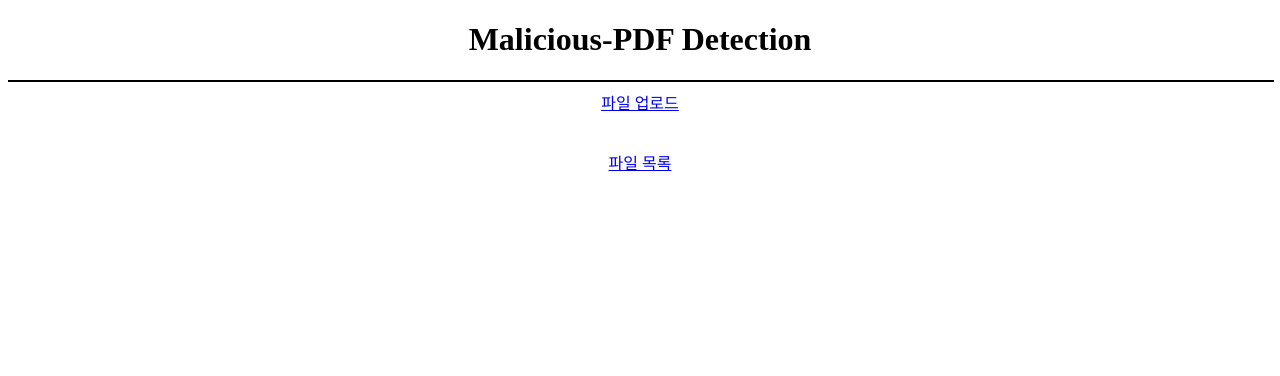
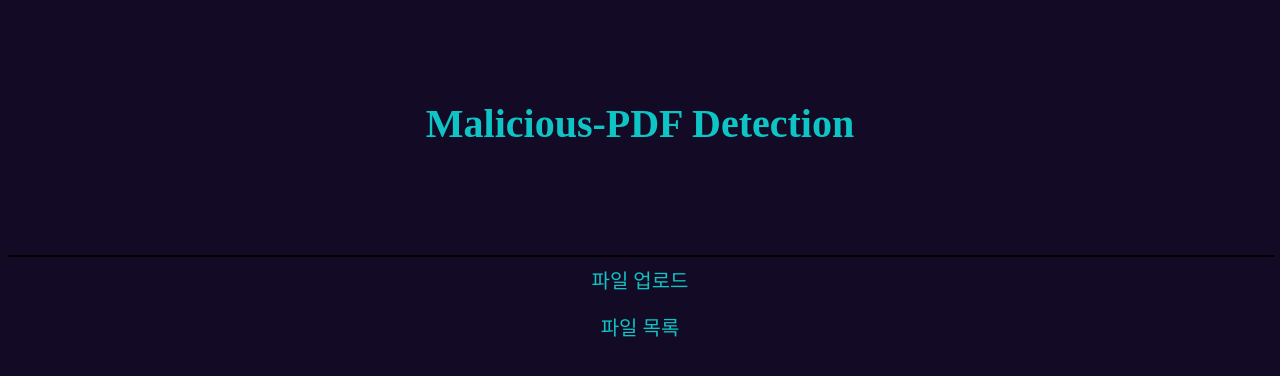
Before and after one commit to julia-ing/MalPdf-Detection, a Flask app: page / in a window 1280 px wide. Shown: the top 376 px of the page. Run offline with Flask 2, Linux system fonts and the light colour scheme; some web fonts are replaced.

Commit message:
add home css

```diff
--- a/templates/home.html
+++ b/templates/home.html
@@ -28,20 +28,58 @@
 
 <!DOCTYPE html>
 <meta charset="UTF-8">
-<html>
+<html class="h_bg">
 <head>
-    <title>MalPDFDetection</title>
+    <title>웹보 쏘 하드</title>
 </head>
 
+<style>
+    @font-face {
+      font-family: "TmoneyRoundWindExtraBold";
+      src: url("https://cdn.jsdelivr.net/gh/projectnoonnu/noonfonts_20-07@1.0/TmoneyRoundWindExtraBold.woff")
+        format("woff");
+      font-weight: normal;
+      font-style: normal;
+    }
+    .h_bg {
+        background-color: rgb(19, 10, 37);
+        text-align: center;
+    }
+    .h_title {
+        color:rgb(15, 196, 196);
+        margin-top: 100px;
+        padding-bottom: 100px;
+        font-size: 40px;
+        font-weight: 800;
+        font-family: "TmoneyRoundWindExtraBold";
+    }
+    a:hover {
+        color : rgb(188, 242, 245);
+    }
+    .h_list {
+        text-align: center;
+        color: rgb(15, 196, 196);
+        text-decoration: none;
+        font-size: 20px;
+        font-family: "TmoneyRoundWindExtraBold";
+    }
+</style>
+
 <body>
-<div style="text-align: center;"><h1>Malicious-PDF Detection</h1></div>
+
+    <div class="h_title">
+        Malicious-PDF Detection
+    </div>
+
 <hr width="100%" color="black"/>
 
 <div style="text-align: center;">
     <form>
-        <a href="./upload">파일 업로드</a><br><br><br>
-        <a href="./list">파일 목록</a><br><br><br>
+        <a href="./upload" class="h_list">파일 업로드</a>
+        <br/><br/>
+        <a href="./list" class="h_list">파일 목록</a>
     </form>
 </div>
+
 </body>
 </html>
```
Also changed, not shown: templates/check.html (indentation only).
